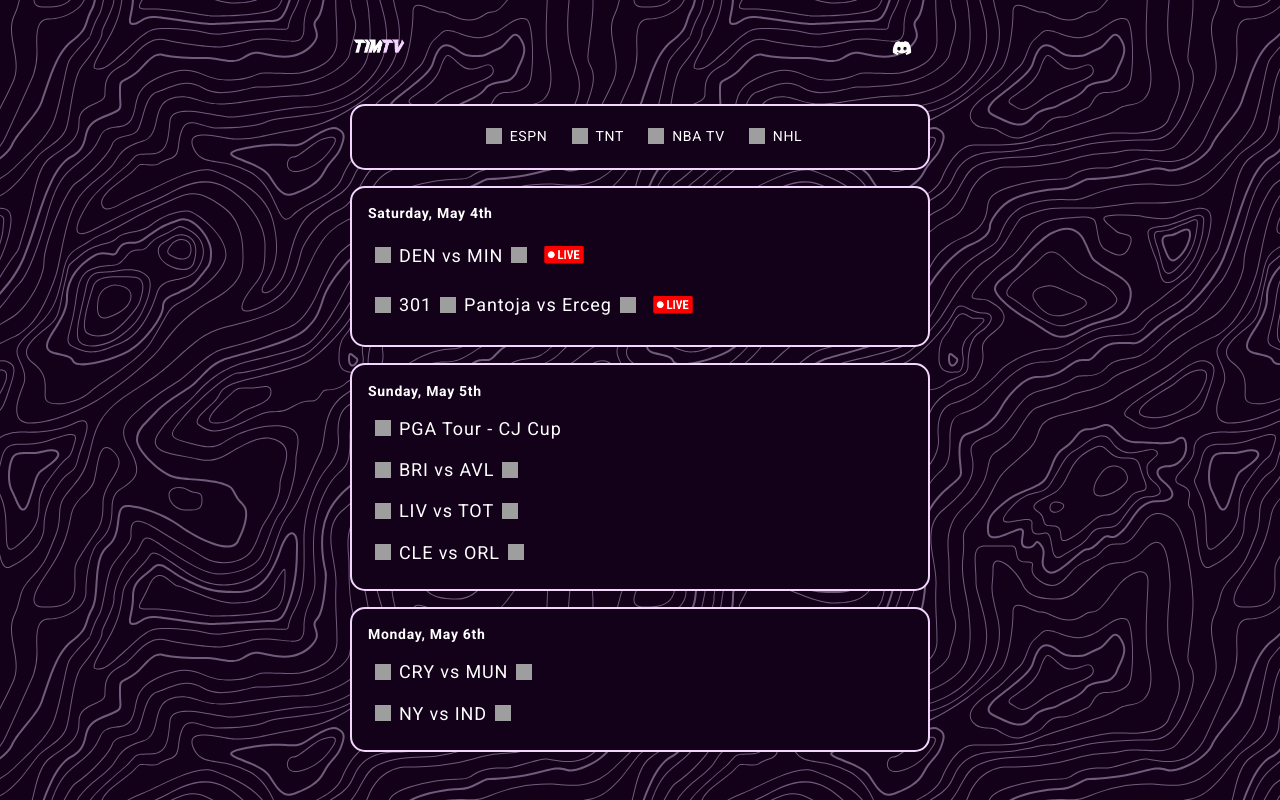
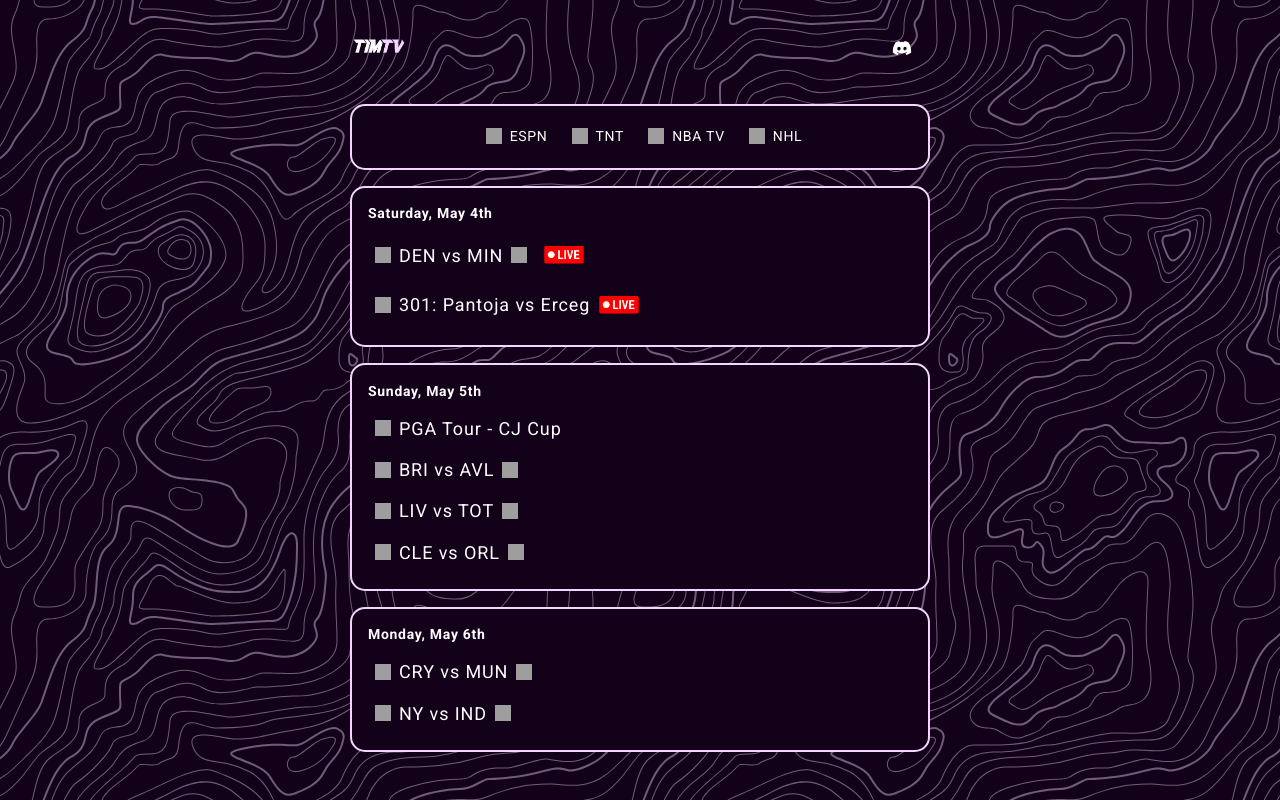
Before and after one commit to tcblasingame/sugg, a plain HTML site: page index.html in a window 1280 px wide. Drawn offline with Linux system fonts and the light colour scheme; grey boxes are pictures that could not be loaded.

Commit message:
Update index.html

```diff
--- a/index.html
+++ b/index.html
@@ -40,7 +40,7 @@
               <a href="http://170.254.18.106/TNT/index.m3u8" target="_blank">Mobile/iWebTV</a>
               <a href="http://zqjy.info/tv/NzM4NDEy" target="_blank">Desktop</a>
             </div>
-            <button type="button" class="collapsible"><img class="nbalogo" src="https://www.pngall.com/wp-content/uploads/13/UFC-Logo-PNG-HD-Image.png"> 301<img class="nbalogo" src="https://a.espncdn.com/combiner/i?img=/i/headshots/mma/players/full/2560746.png&h=80&w=80&scale=crop"> Pantoja vs Erceg<img class="nbalogo" src="https://a.espncdn.com/combiner/i?img=/i/headshots/mma/players/full/4997217.png&h=80&w=80&scale=crop"><img class="live" src="/img/live.png"></button>
+            <button type="button" class="collapsible"><img class="nbalogo" src="https://www.pngall.com/wp-content/uploads/13/UFC-Logo-PNG-HD-Image.png"> 301: Pantoja vs Erceg<img class="live" src="/img/live.png"></button>
             <div class="content">
               <a href="https://inst2.ignores.top/js/ufc-301-prelims/1/playlist.m3u8" target="_blank">Mobile/iWebTV</a>
               <a href="https://player.livepush.io/emvh9uU_FqAHh" target="_blank">Desktop</a>
```
